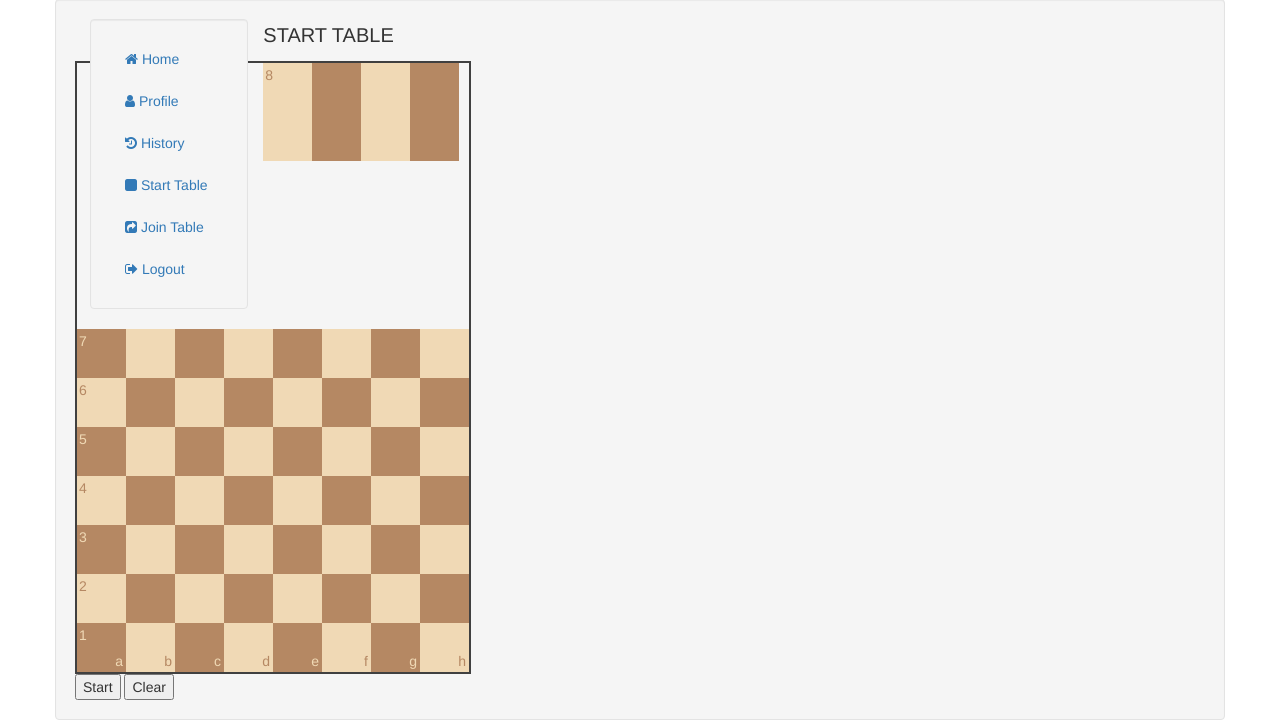
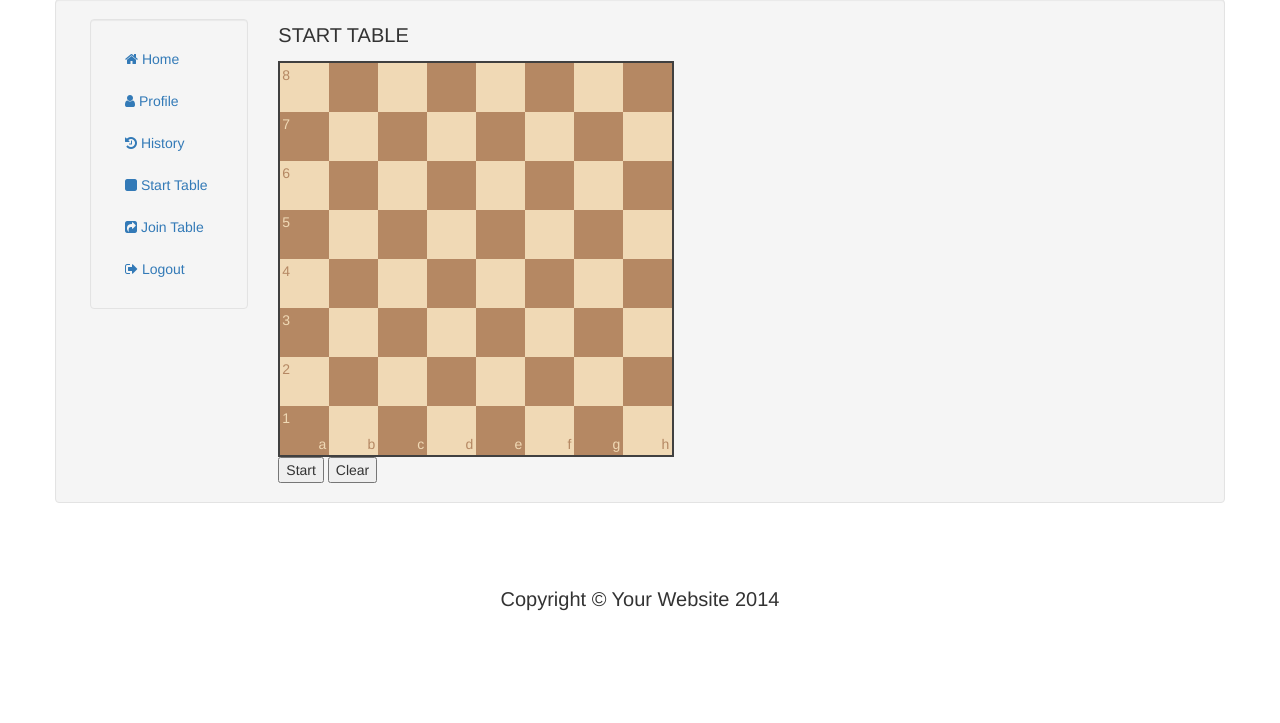
Before and after one commit to EyuelAbebe/gamer, a Django app: template chessfellows/chess/templates/user_profile/start_table.html in a window 1280 px wide. Shown: the part 71-794 px from the top of the page. After the commit the page ends 682 px from the top, so only its background shows below. Run offline with Django 3.2, Linux system fonts and the light colour scheme; the template is opened without the code that fills it, so the values that code supplies are empty; some libraries are stand-ins or nearby versions.

Commit message:
fixing html errors.

```diff
--- a/chessfellows/chess/templates/user_profile/start_table.html
+++ b/chessfellows/chess/templates/user_profile/start_table.html
@@ -2,10 +2,12 @@
 {% load staticfiles %}
 
 {% block profile %}
+        <div class="col-md-10" >
 <p>START TABLE</p>
 <div id="board" style="width: 400px"></div>
 <input type="button" id="startBtn" value="Start" />
 <input type="button" id="clearBtn" value="Clear" />
 
 <script src="{% static 'js/start_table.js' %}"></script>
+            </div>
 {% endblock %}
```
